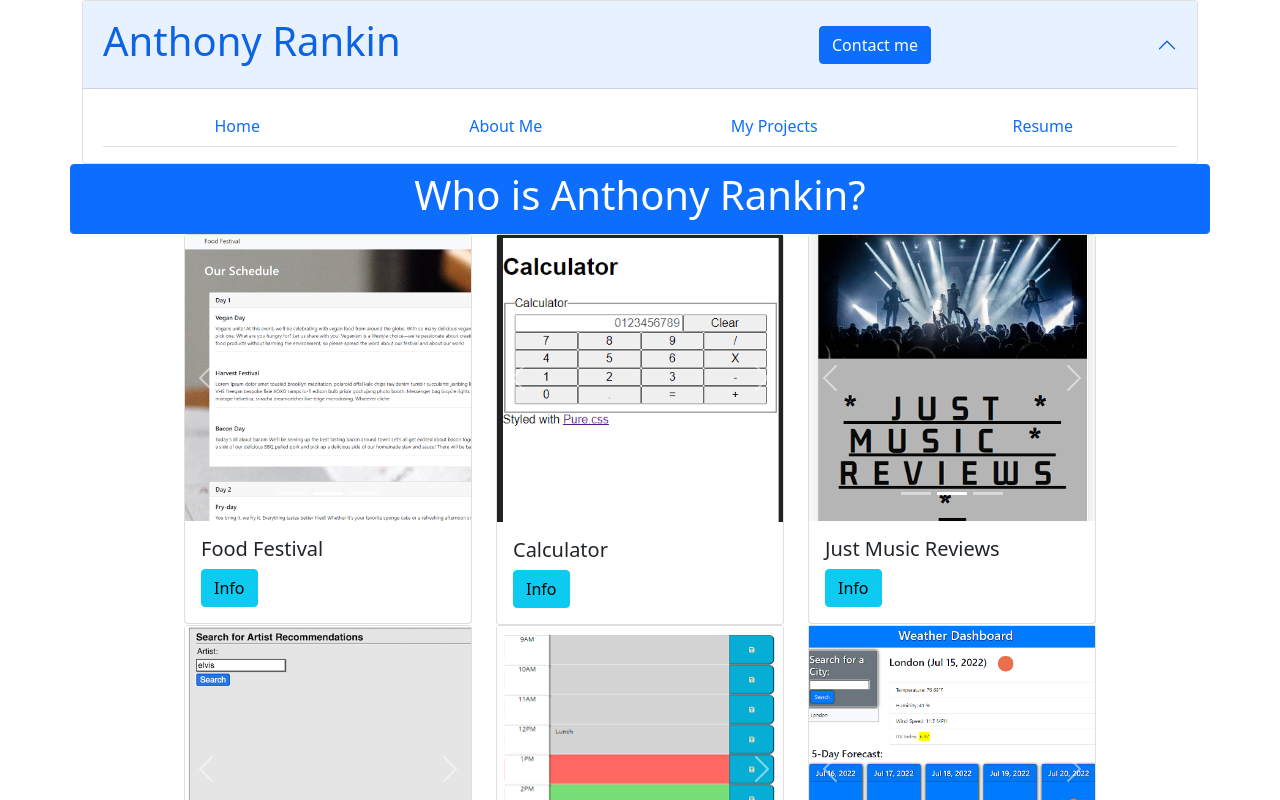
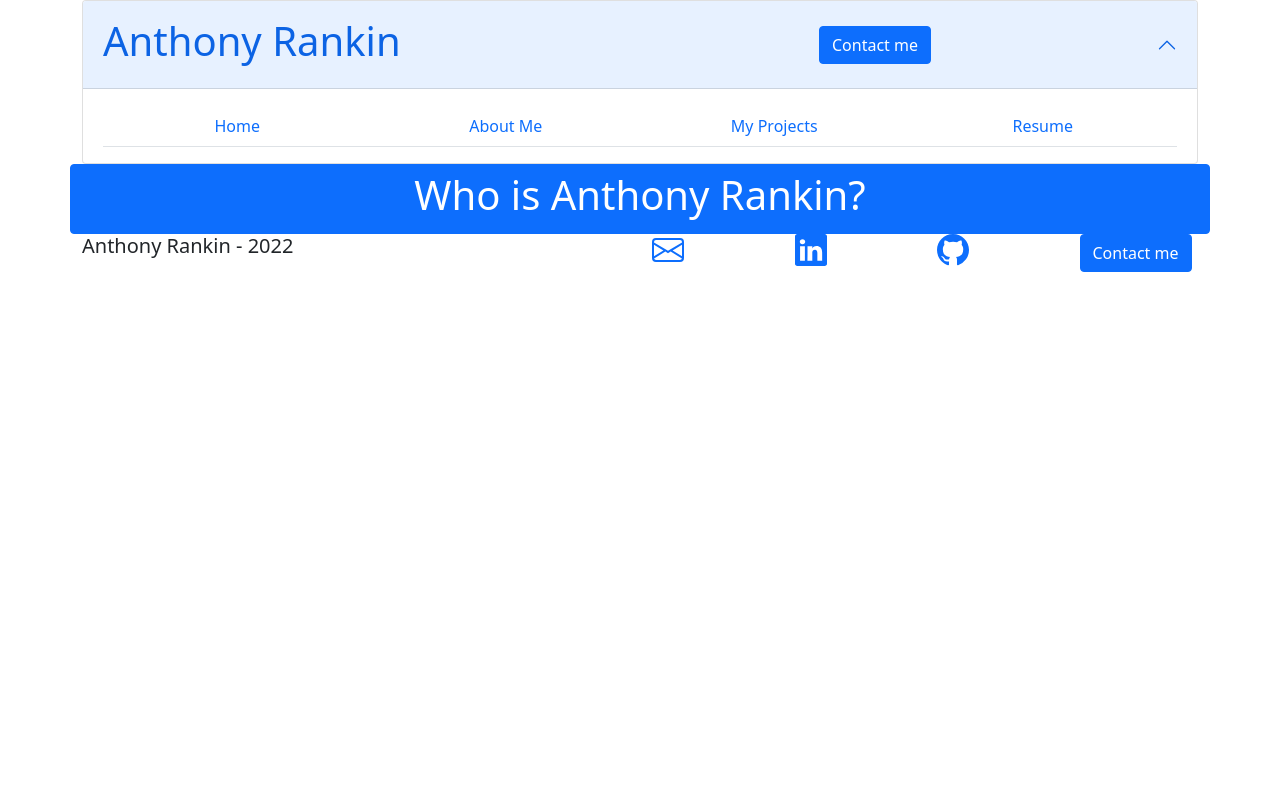
Before and after one commit to Arankin7/reactPortfolio, a React (Create React App) app: page / in a window 1280 px wide. Shown: the top 800 px of the page. Built offline with nearby package versions, Linux system fonts and the light colour scheme.

Commit message:
need to fix conditional rendering

```diff
--- a/src/App.js
+++ b/src/App.js
@@ -1,7 +1,7 @@
 // import logo from './logo.svg';
 import './App.css';
 import 'bootstrap/dist/css/bootstrap.min.css';
-import React from 'react';
+import React, { useState } from 'react';
 
 // import Components
 import About from './components/About';
@@ -13,13 +13,22 @@ import Project from './components/Project';
 
 function App() {
 
+  const [currentCategory, setCurrentCategory] = useState(0);
+
+  const [projectSelected, setProjectSelected] =useState(false);
+
   return (
     <div>
       <main>
         <Header />
           {/* <Navigation /> */}
-          <About />
-          <Project />
+          {!projectSelected ? (
+            <>
+            <About currentCategory={currentCategory} />
+            </>
+          ) : (
+            <Project />
+          )}
         <Footer />
       </main>
     </div>
--- a/src/components/Footer/index.js
+++ b/src/components/Footer/index.js
@@ -17,7 +17,7 @@ function Footer() {
                     {/* SVGs links to email,github,linkedIn */}
                     <Col>
                     <a href="mailto: arankin789@gmail.com">
-                        <svg xmlns="http://www.w3.org/2000/svg" width="64" height="64" fill="currentColor" class="bi bi-envelope" viewBox="0 0 16 16">
+                        <svg xmlns="http://www.w3.org/2000/svg" width="32" height="32" fill="currentColor" class="bi bi-envelope" viewBox="0 0 16 16">
                         <path d="M0 4a2 2 0 0 1 2-2h12a2 2 0 0 1 2 2v8a2 2 0 0 1-2 2H2a2 2 0 0 1-2-2V4Zm2-1a1 1 0 0 0-1 1v.217l7 4.2 7-4.2V4a1 1 0 0 0-1-1H2Zm13 2.383-4.708 2.825L15 11.105V5.383Zm-.034 6.876-5.64-3.471L8 9.583l-1.326-.795-5.64 3.47A1 1 0 0 0 2 13h12a1 1 0 0 0 .966-.741ZM1 11.105l4.708-2.897L1 5.383v5.722Z"/>
                         </svg>
                     </a>
@@ -25,7 +25,7 @@ function Footer() {
 
                     <Col>
                     <a href="https://www.linkedin.com/in/arankin789/" rel="noreferrer" target="_blank">
-                        <svg xmlns="http://www.w3.org/2000/svg" width="64" height="64" fill="currentColor" class="bi bi-linkedin" viewBox="0 0 16 16">
+                        <svg xmlns="http://www.w3.org/2000/svg" width="32" height="32" fill="currentColor" class="bi bi-linkedin" viewBox="0 0 16 16">
                         <path d="M0 1.146C0 .513.526 0 1.175 0h13.65C15.474 0 16 .513 16 1.146v13.708c0 .633-.526 1.146-1.175 1.146H1.175C.526 16 0 15.487 0 14.854V1.146zm4.943 12.248V6.169H2.542v7.225h2.401zm-1.2-8.212c.837 0 1.358-.554 1.358-1.248-.015-.709-.52-1.248-1.342-1.248-.822 0-1.359.54-1.359 1.248 0 .694.521 1.248 1.327 1.248h.016zm4.908 8.212V9.359c0-.216.016-.432.08-.586.173-.431.568-.878 1.232-.878.869 0 1.216.662 1.216 1.634v3.865h2.401V9.25c0-2.22-1.184-3.252-2.764-3.252-1.274 0-1.845.7-2.165 1.193v.025h-.016a5.54 5.54 0 0 1 .016-.025V6.169h-2.4c.03.678 0 7.225 0 7.225h2.4z"/>
                         </svg>
                     </a>
@@ -33,12 +33,12 @@ function Footer() {
 
                     <Col>
                     <a href="https://github.com/Arankin7" rel="noreferrer" target="_blank">
-                        <svg xmlns="http://www.w3.org/2000/svg" width="64" height="64" fill="currentColor" class="bi bi-github" viewBox="0 0 16 16">
+                        <svg xmlns="http://www.w3.org/2000/svg" width="32" height="32" fill="currentColor" class="bi bi-github" viewBox="0 0 16 16">
                         <path d="M8 0C3.58 0 0 3.58 0 8c0 3.54 2.29 6.53 5.47 7.59.4.07.55-.17.55-.38 0-.19-.01-.82-.01-1.49-2.01.37-2.53-.49-2.69-.94-.09-.23-.48-.94-.82-1.13-.28-.15-.68-.52-.01-.53.63-.01 1.08.58 1.23.82.72 1.21 1.87.87 2.33.66.07-.52.28-.87.51-1.07-1.78-.2-3.64-.89-3.64-3.95 0-.87.31-1.59.82-2.15-.08-.2-.36-1.02.08-2.12 0 0 .67-.21 2.2.82.64-.18 1.32-.27 2-.27.68 0 1.36.09 2 .27 1.53-1.04 2.2-.82 2.2-.82.44 1.1.16 1.92.08 2.12.51.56.82 1.27.82 2.15 0 3.07-1.87 3.75-3.65 3.95.29.25.54.73.54 1.48 0 1.07-.01 1.93-.01 2.2 0 .21.15.46.55.38A8.012 8.012 0 0 0 16 8c0-4.42-3.58-8-8-8z"/>
                         </svg>
                     </a>
                     </Col>
-                    <Col><Contact /></Col>
+                    <Col> <Contact /> </Col>
                 </Row>
             </Col>
             </Row>
--- a/src/components/Header/index.js
+++ b/src/components/Header/index.js
@@ -1,4 +1,4 @@
-import React from "react";
+import React, { useState } from "react";
 import Accordion from "react-bootstrap/Accordion";
 import Contact from "../Contact";
 import Navigation from "../Nav";
@@ -9,6 +9,29 @@ import Col from 'react-bootstrap/Col';
 
 
 function Header() {
+
+    const categories = [
+        {
+            name: "Home",
+            description: "Home page"
+        },
+        {
+            name: "About Me",
+            description: "Info about me"
+        },
+        {
+            name: "My Projects",
+            description: "A few of the projects I've worked on"
+        },
+        {
+            name: "Resume",
+            description: "Download or view my resume"
+        }
+    ];
+
+    const [currentCategory, setCurrentCategory] = useState(0);
+
+    const [projectSelected, setProjectSelected] = useState(false);
 
     return(
         <Container>
@@ -24,7 +47,13 @@ function Header() {
                             </Col>
                         </Accordion.Header>
                         <Accordion.Body>
-                            <Navigation />
+                            <Navigation
+                                categories={categories}
+                                setCurrentCategory={setCurrentCategory}
+                                currentCategory={currentCategory}
+                                projectSelected={projectSelected}
+                                setProjectSelected={setProjectSelected}
+                             />
                         </Accordion.Body>
                     </Row>
                 </Accordion.Item>
--- a/src/components/Nav/index.js
+++ b/src/components/Nav/index.js
@@ -1,39 +1,35 @@
-import React from "react";
+import React, { useState, useEffect } from "react";
 import Nav from "react-bootstrap/Nav"
 // import Contact from "../Contact";
 
-function Navigation(){
+function Navigation(props){
 
-    const categories = [
-        {
-            name: "Home",
-            description: "Home page"
-        },
-        {
-            name: "About Me",
-            description: "Info about me"
-        },
-        {
-            name: "My Projects",
-            description: "A few of the projects I've worked on"
-        },
-        {
-            name: "Resume",
-            description: "Download or view my resume"
-        }
-    ];
+    // taking from Parent Component Header
+    const {
+        categories = [],
+        setCurrentCategory,
+        currentCategory,
+        projectSelected,
+        setProjectSelected
+    } = props;
 
-    function categorySelected(name) {
-        console.log(`${name} clicked`)
-    }
+    useEffect(() =>{
+        document.title = (currentCategory.name);
+    }, [currentCategory]);
+
+    // function categorySelected(name) {
+    //     console.log(`${currentCategory.name} clicked`)
+    // }
 
     return (
 
         <Nav justify variant="tabs" defaultActiveKey="/home">
 
             {categories.map((category) => (
-                <Nav.Item key={category.name}>
-                    <Nav.Link onClick={() =>categorySelected(category.name)}>{category.name}</Nav.Link>
+                <Nav.Item className={` ${currentCategory.name === category.name && 'navActive'}`} key={category.name}>
+                    <Nav.Link onClick={() => {
+                        setCurrentCategory(category);
+                        }}>{category.name}</Nav.Link>
                 </Nav.Item>
             ))}
         </Nav>
```
